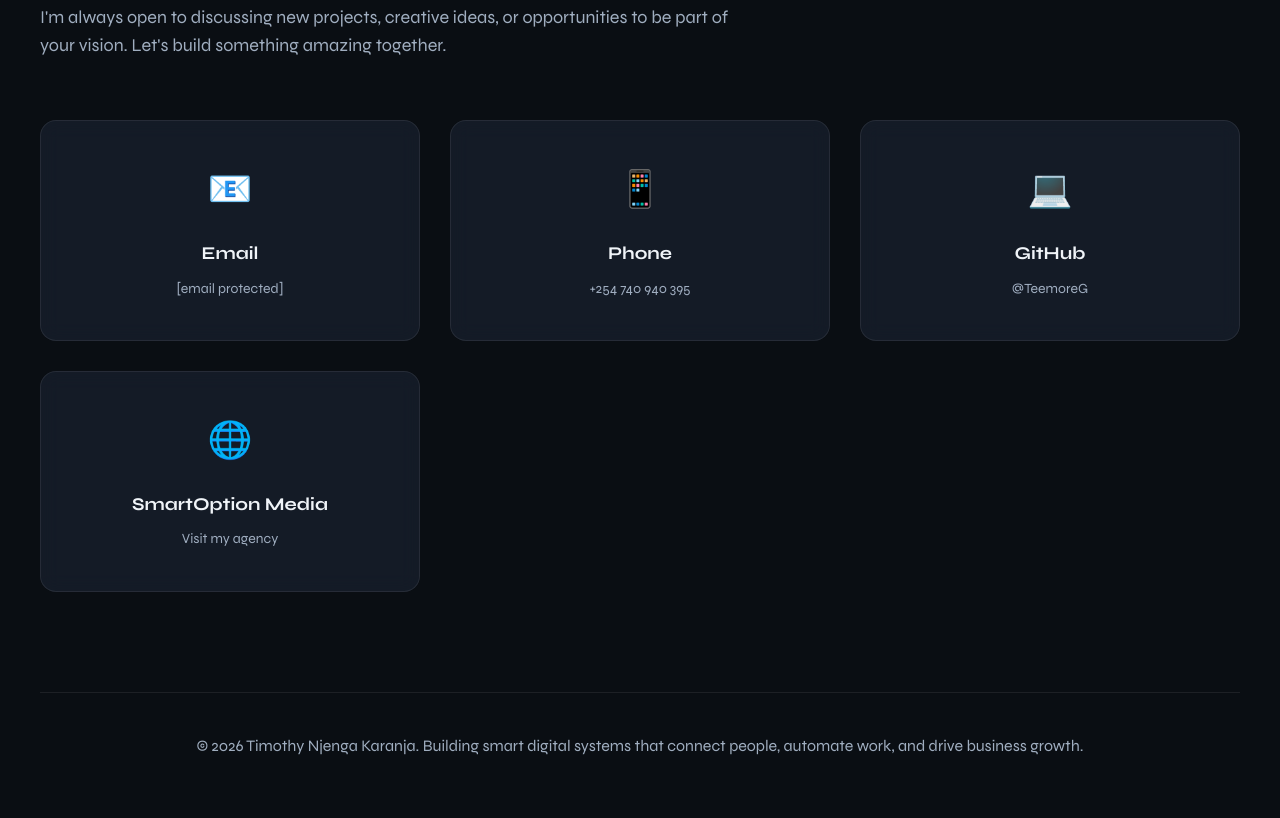
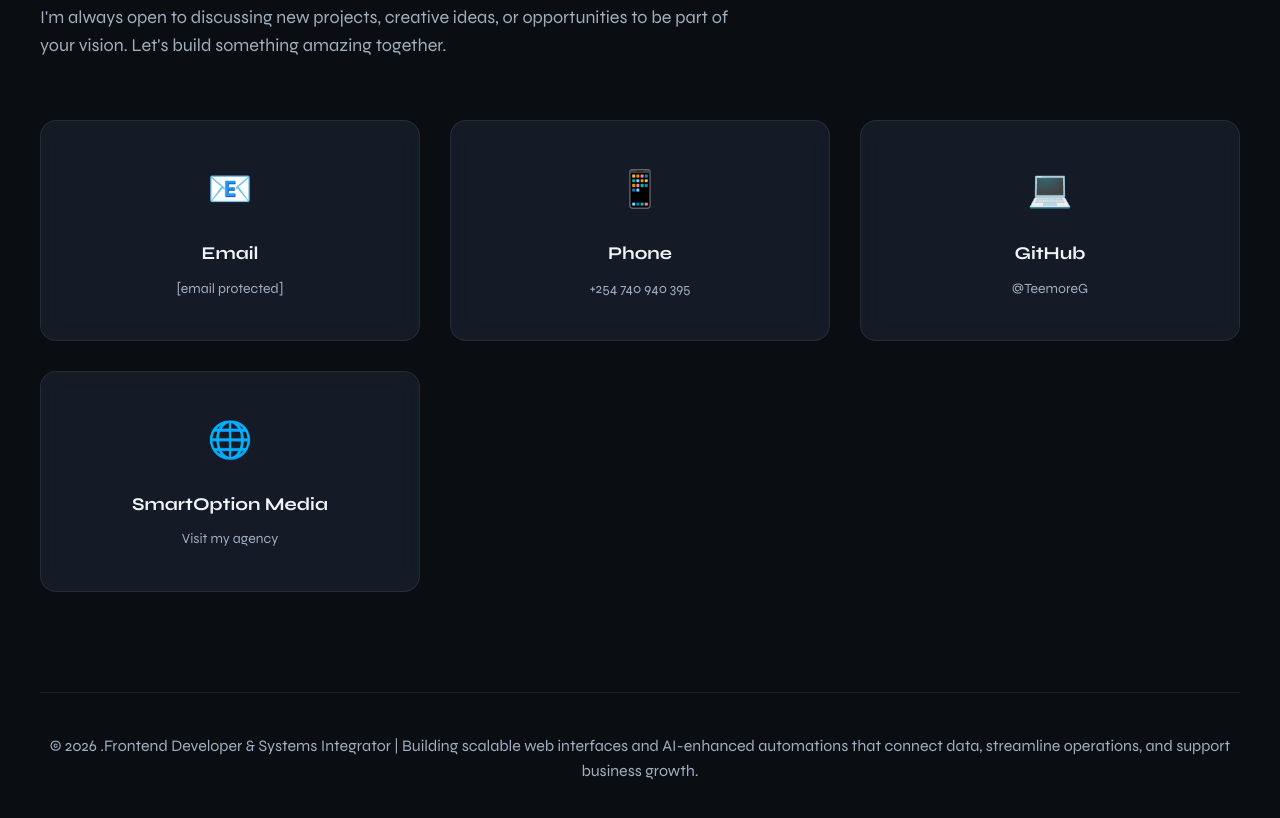
Before and after one commit to TeemoreG/my-portfolio, a plain HTML site: page index.html in a window 1280 px wide. Shown: the part 8735-9553 px from the top of the page. Drawn offline with Linux system fonts and the light colour scheme.

Commit message:
Update index.html

```diff
--- a/index.html
+++ b/index.html
@@ -977,7 +977,7 @@
         </section>
 
         <footer>
-            <p>&copy; 2026 Timothy Njenga Karanja. Building smart digital systems that connect people, automate work, and drive business growth.</p>
+            <p>&copy; 2026 .Frontend Developer & Systems Integrator | Building scalable web interfaces and AI-enhanced automations that connect data, streamline operations, and support business growth.</p>
         </footer>
     </div>
 
```
